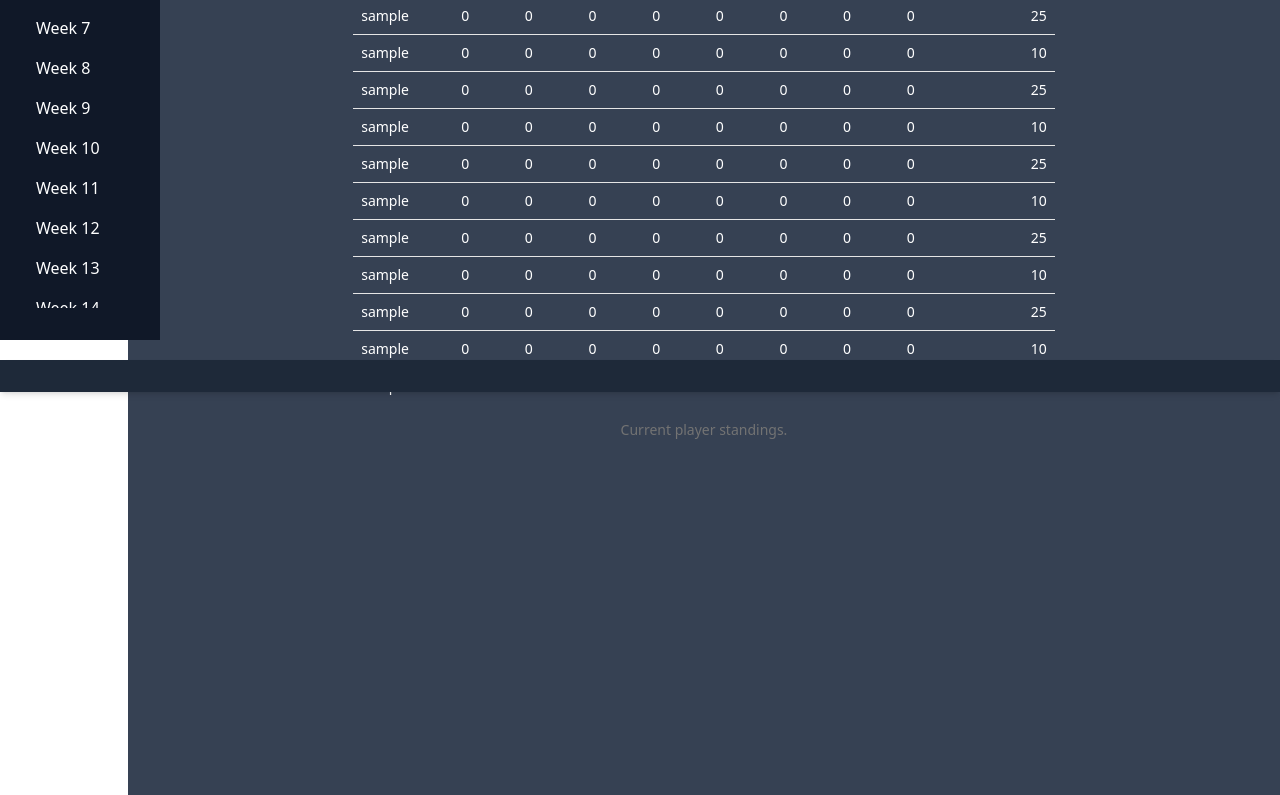
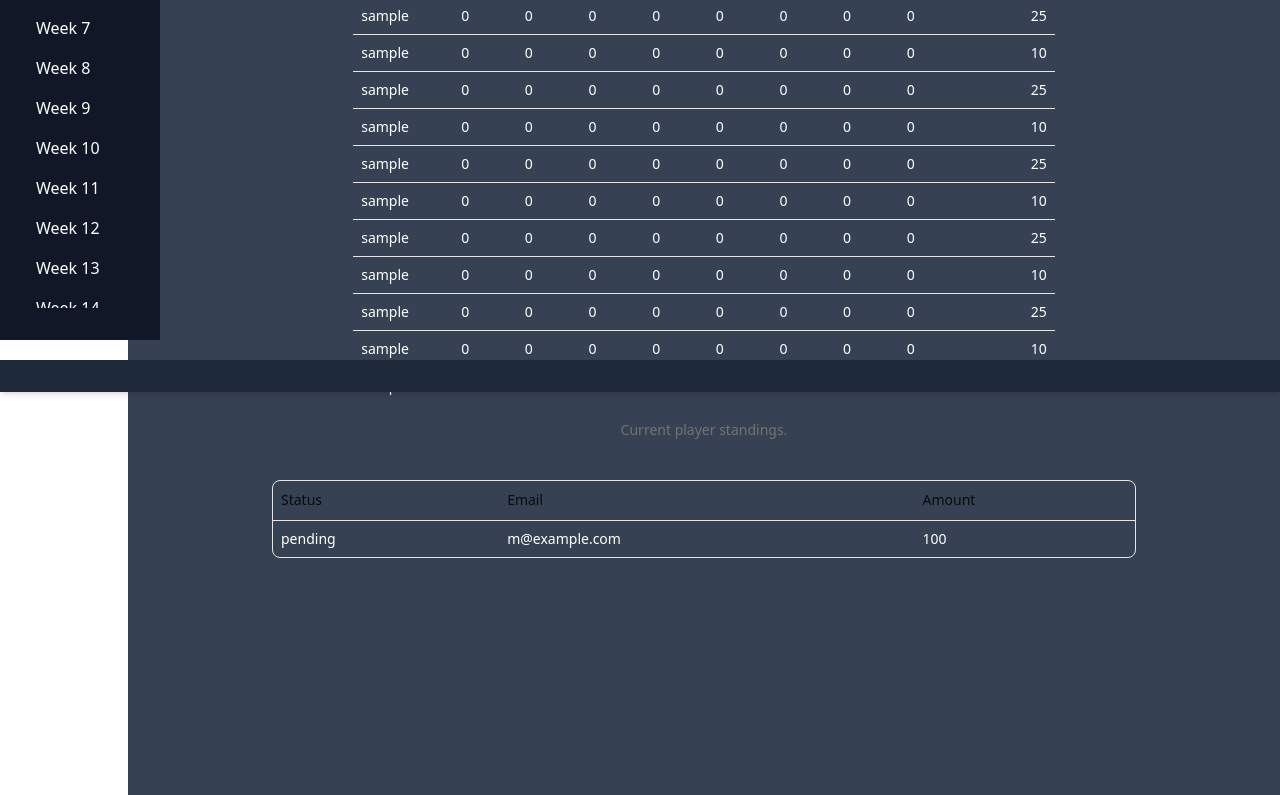
Before and after one commit to williamscodebox/ffApp, a React (Vite) app in the folder frontend/: page /menu in a window 1280 px wide. Shown: the part 408-1203 px from the top of the page. Built offline with nearby package versions, Linux system fonts and the light colour scheme; sample sign-in values are in the browser's storage.

Commit message:
updated DemoPage

```diff
--- a/frontend/src/pages/Auth/Menu.jsx
+++ b/frontend/src/pages/Auth/Menu.jsx
@@ -2,6 +2,7 @@
 import Sidebar from "../../components/Sidebar";
 import { useSelector } from "react-redux";
 import ScoreBoard from "@/components/ScoreBoard";
+import DemoPage from "../User/TableScoreBoard/page";
 
 const Menu = () => {
   const { userInfo } = useSelector((state) => state.auth);
@@ -24,6 +25,9 @@
             <p>Welcome {userInfo.username}</p>
           </div>
           <ScoreBoard />
+          <div className="w-[75%] flex justify-center">
+            <DemoPage />
+          </div>
         </div>
       </div>
     </div>
--- a/frontend/src/pages/User/TableScoreBoard/columns.jsx
+++ b/frontend/src/pages/User/TableScoreBoard/columns.jsx
@@ -1,5 +1,3 @@
-import { ColumnDef } from "@tanstack/react-table";
-
 // This type is used to define the shape of our data.
 // You can use a Zod schema here if you want.
 // export type Payment = {
--- a/frontend/src/pages/User/TableScoreBoard/data-table.jsx
+++ b/frontend/src/pages/User/TableScoreBoard/data-table.jsx
@@ -0,0 +1,74 @@
+import {
+  flexRender,
+  getCoreRowModel,
+  useReactTable,
+} from "@tanstack/react-table";
+
+import {
+  Table,
+  TableBody,
+  TableCell,
+  TableHead,
+  TableHeader,
+  TableRow,
+} from "@/components/ui/table";
+
+// interface DataTableProps<TData, TValue> {
+//   columns: ColumnDef<TData, TValue>[]
+//   data: TData[]
+// }
+
+export function DataTable({ columns, data }) {
+  const table = useReactTable({
+    data,
+    columns,
+    getCoreRowModel: getCoreRowModel(),
+  });
+
+  return (
+    <div className="rounded-md border">
+      <Table>
+        <TableHeader>
+          {table.getHeaderGroups().map((headerGroup) => (
+            <TableRow key={headerGroup.id}>
+              {headerGroup.headers.map((header) => {
+                return (
+                  <TableHead key={header.id}>
+                    {header.isPlaceholder
+                      ? null
+                      : flexRender(
+                          header.column.columnDef.header,
+                          header.getContext()
+                        )}
+                  </TableHead>
+                );
+              })}
+            </TableRow>
+          ))}
+        </TableHeader>
+        <TableBody>
+          {table.getRowModel().rows?.length ? (
+            table.getRowModel().rows.map((row) => (
+              <TableRow
+                key={row.id}
+                data-state={row.getIsSelected() && "selected"}
+              >
+                {row.getVisibleCells().map((cell) => (
+                  <TableCell key={cell.id}>
+                    {flexRender(cell.column.columnDef.cell, cell.getContext())}
+                  </TableCell>
+                ))}
+              </TableRow>
+            ))
+          ) : (
+            <TableRow>
+              <TableCell colSpan={columns.length} className="h-24 text-center">
+                No results.
+              </TableCell>
+            </TableRow>
+          )}
+        </TableBody>
+      </Table>
+    </div>
+  );
+}
--- a/frontend/src/pages/User/TableScoreBoard/page.jsx
+++ b/frontend/src/pages/User/TableScoreBoard/page.jsx
@@ -0,0 +1,76 @@
+// import { columns } from "./columns";
+// import { DataTable } from "./data-table";
+
+// async function getData() {
+//   // Fetch data from your API here.
+//   return [
+//     {
+//       id: "728ed52f",
+//       amount: 100,
+//       status: "pending",
+//       email: "m@example.com",
+//     },
+//     // ...
+//   ];
+// }
+
+// export default async function DemoPage() {
+//   const data = await getData();
+
+//   return (
+//     <div className="container mx-auto py-10">
+//       <DataTable columns={columns} data={data} />
+//     </div>
+//   );
+// }
+import { useEffect, useState } from "react";
+import { columns } from "./columns";
+import { DataTable } from "./data-table";
+
+export default function DemoPage() {
+  const [data, setData] = useState([]);
+  const [loading, setLoading] = useState(true);
+  const [error, setError] = useState(null);
+
+  async function getData() {
+    // Fetch data from your API here.
+    return [
+      {
+        id: "728ed52f",
+        amount: 100,
+        status: "pending",
+        email: "m@example.com",
+      },
+      // ...
+    ];
+  }
+
+  useEffect(() => {
+    async function fetchData() {
+      // Replace this with your actual fetch call
+      try {
+        setLoading(true);
+        const response = await getData();
+        setData(response);
+      } catch (err) {
+        setError(err);
+      } finally {
+        setLoading(false);
+      }
+    }
+
+    fetchData();
+  }, []);
+
+  return (
+    <div className="container mx-auto py-10">
+      {loading ? (
+        <p>Loading data...</p>
+      ) : error ? (
+        <p>Error loading data!</p>
+      ) : (
+        <DataTable columns={columns} data={data} />
+      )}
+    </div>
+  );
+}
```
